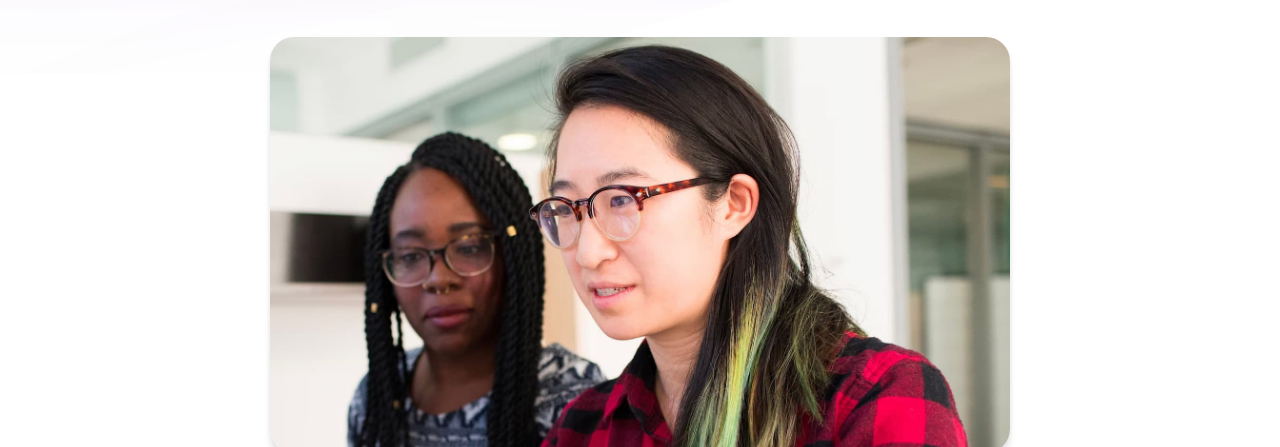
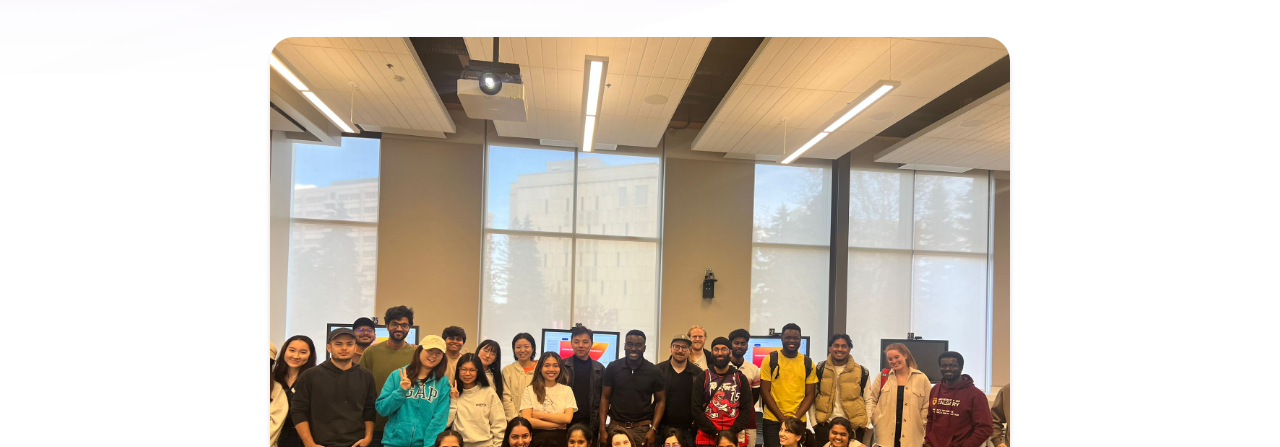
Before and after one commit to i-archanasenthil/i-archanasenthil.github.io, an Astro site: page /about in a window 1280 px wide. Shown: the part 353-800 px from the top of the page. Built offline with nearby package versions, Linux system fonts and the light colour scheme; Astro itself is replaced by a stand-in of ours.

Commit message:
Placeholder Image

```diff
--- a/src/pages/about.astro
+++ b/src/pages/about.astro
@@ -15,8 +15,8 @@ import Hero from '../components/Hero.astro';
 				<img
 					width="1553"
 					height="873"
-					src="/assets/at-work.jpg"
-					alt="Archana Senthil at work with a colleague"
+					src="/assets/Pic_1.jpeg"
+					alt="Archana Senthil at school in University of Calgary"
 				/>
 			</Hero>
 
```
Also changed, not shown: public/assets/Pic_1.jpeg (added).
